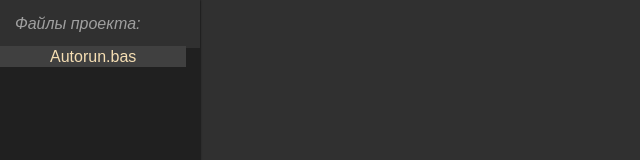
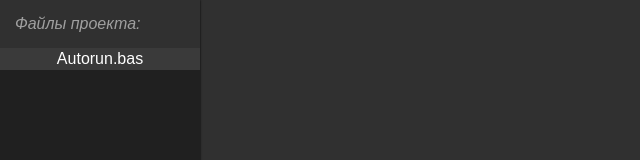
Before and after one commit to PROPHESSOR/EduOrg-Module-IDE, a React app: page / in a window 1280 px wide. Shown: the top 160 px of the page, without its empty margins (0-640 px from the left). Built offline with nearby package versions, Linux system fonts and the light colour scheme.

Commit message:
Sidebar changes + Icons init

```diff
--- a/public/index.html
+++ b/public/index.html
@@ -1,5 +1,6 @@
 <!doctype html>
 <html lang="en">
+
 <head>
   <meta charset="utf-8">
   <meta name="viewport" content="width=device-width, initial-scale=1, shrink-to-fit=no">
@@ -10,6 +11,12 @@
     -->
   <link rel="manifest" href="%PUBLIC_URL%/manifest.json">
   <link rel="shortcut icon" href="%PUBLIC_URL%/favicon.ico">
+  <style>
+    * {
+      user-select: none;
+      -webkit-user-select: none;
+    }
+  </style>
   <!--
       Notice the use of %PUBLIC_URL% in the tags above.
       It will be replaced with the URL of the `public` folder during the build.
@@ -21,6 +28,7 @@
     -->
   <title>JsMB IDE</title>
 </head>
+
 <body>
   <noscript>
     You need to enable JavaScript to run this app.
@@ -37,4 +45,5 @@
       To create a production bundle, use `npm run build` or `yarn build`.
     -->
 </body>
+
 </html>
--- /dev/null
+++ b/src/Sidebar/Icons.css
@@ -0,0 +1,5 @@
+.icon-bas {}
+
+.icon-mbm {}
+
+.icon-mbl {}
--- a/src/Sidebar/Sidebar.css
+++ b/src/Sidebar/Sidebar.css
@@ -5,15 +5,27 @@ aside {
 }
 
 file {
-    color:wheat;
-    padding: 2px 25%;
-    background: #404040;
+    color: #fff;
+    padding: 2px;
+    width: 100%;
+    text-align: center;
+    background: #3A3A3A;
+    display: block;
+    box-sizing: border-box;
 }
 
-header{
-    padding: 15px /* 25% */;
+file:hover {
+    background: #4A4A4A;
+    cursor: pointer;
+}
+
+file.active {
+    background: #5A5A5A;
+}
+
+header {
+    padding: 15px;
     font-style: italic;
     background: #303030;
-    color:#a0a0a0;
-    /* font-size: 85%; */
+    color: #a0a0a0;
 }
--- a/src/Sidebar/Sidebar.jsx
+++ b/src/Sidebar/Sidebar.jsx
@@ -1,5 +1,6 @@
 import React, { Component } from 'react';
 import "./Sidebar.css";
+import "./Icons.css";
 
 class Sidebar extends Component {
     render() {
```
Lines whose indentation alone changed are shown as unchanged.
